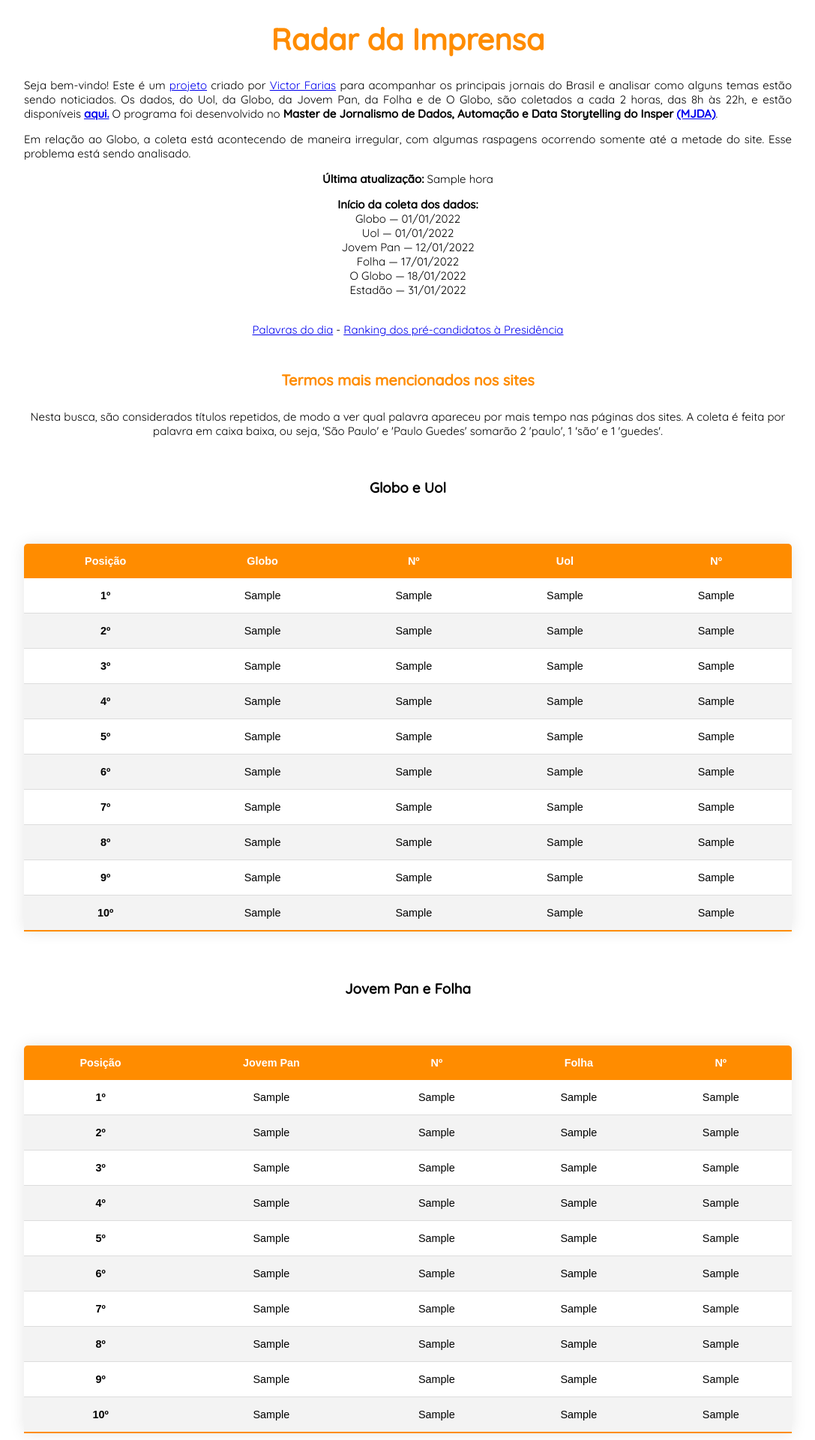
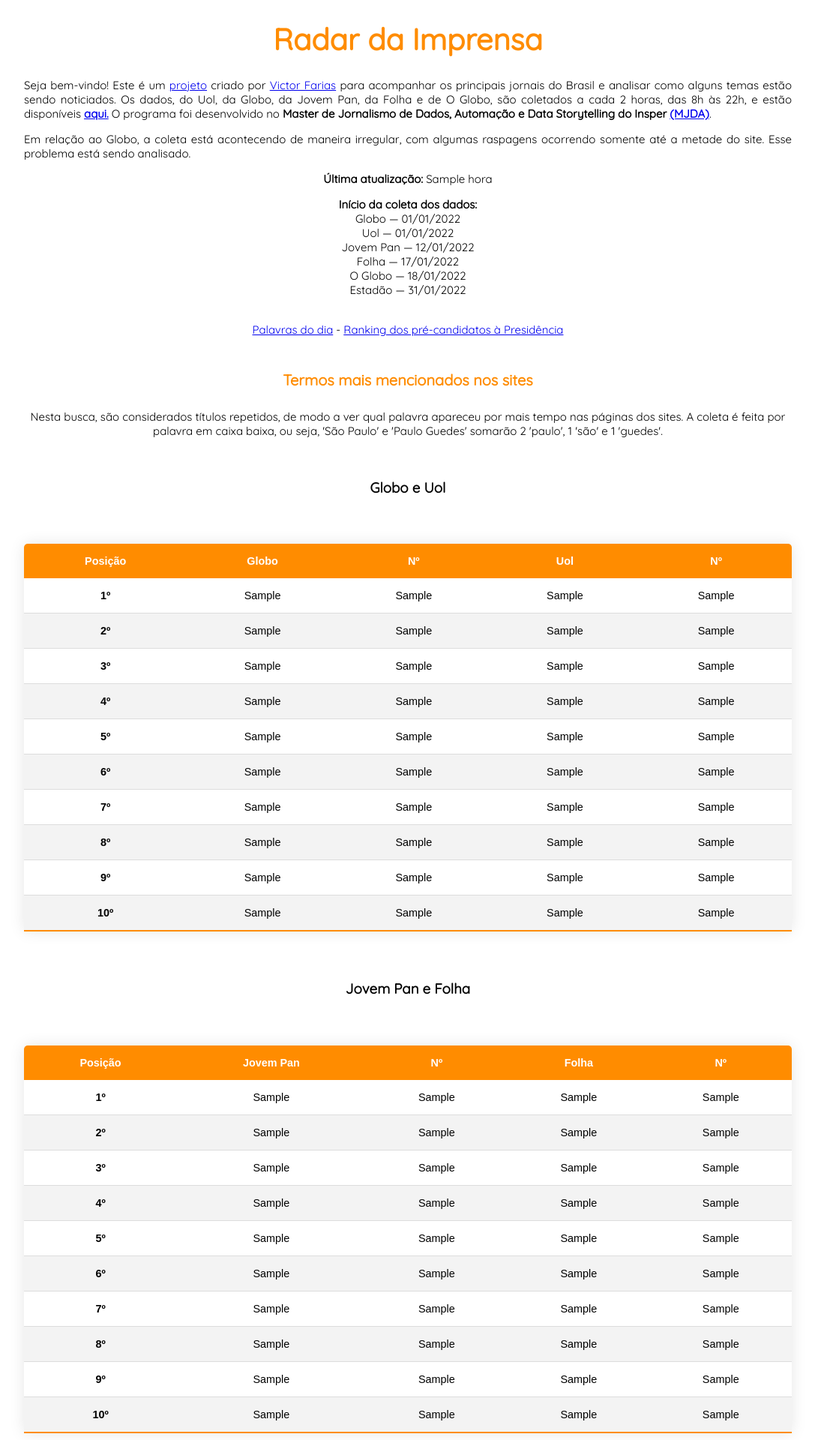
Before and after one commit to victorfariassb/iPrensa, a Flask app: template templates/home.html in a window 1280 px wide. Shown: the top 1920 px of the page at 75% size, without its empty margins (96-1183 px from the left). Run offline with Flask 2, Linux system fonts and the light colour scheme; the template is opened without the code that fills it: most values are stand-ins (such as "Sample title", 1, 10 or a date in 2020); parts of the project's set-up code (start-up, migrations or seed data) failed here and were passed over.

Commit message:
Update home.html

```diff
--- a/templates/home.html
+++ b/templates/home.html
@@ -3,7 +3,7 @@
 <head>
   <title>Radar da Imprensa</title>
     <style>
-        @import url('https://fonts.googleapis.com/css2?family=Quicksand:wght@400;500&display=swap');
+        @import url('https://fonts.googleapis.com/css2?family=Quicksand&display=swap');
         body{
     background-color: rgb(255, 255, 255);
     text-align: center;
```
